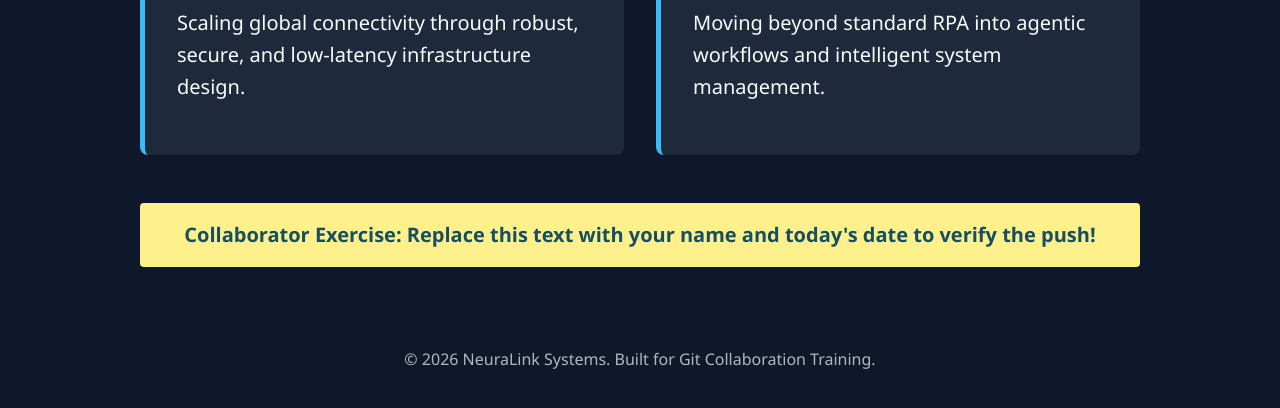
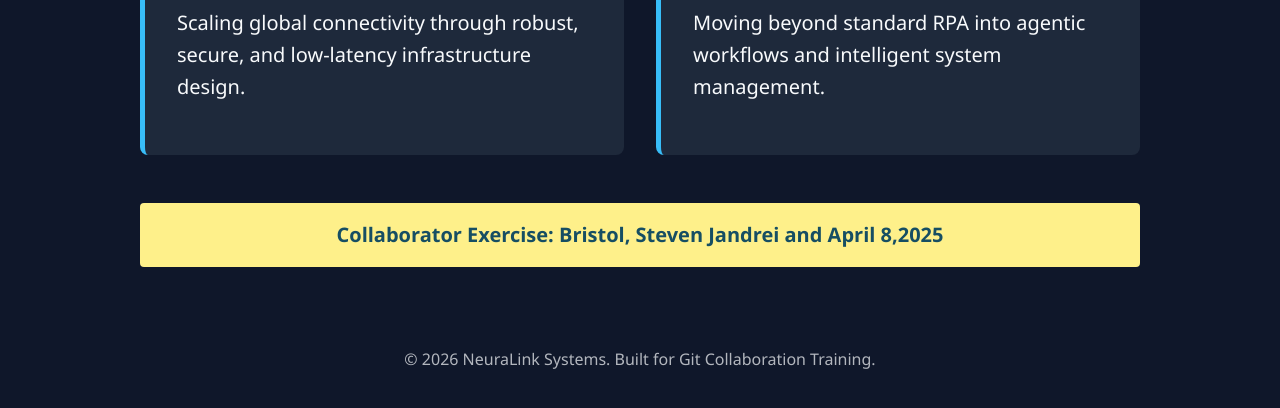
Before and after one commit to hardersiegfridfranlin-lab/Harder_Bristol, a plain HTML site: page index.html in a window 1280 px wide. Shown: the part 596-1004 px from the top of the page. Drawn offline with Linux system fonts and the light colour scheme.

Commit message:
edited by bristol, steven jandrei

```diff
--- a/index.html
+++ b/index.html
@@ -113,7 +113,7 @@
         </div>
 
         <div class="edit-zone">
-            Collaborator Exercise: Replace this text with your name and today's date to verify the push!
+            Collaborator Exercise: Bristol, Steven Jandrei and April 8,2025
         </div>
     </div>
 
```
